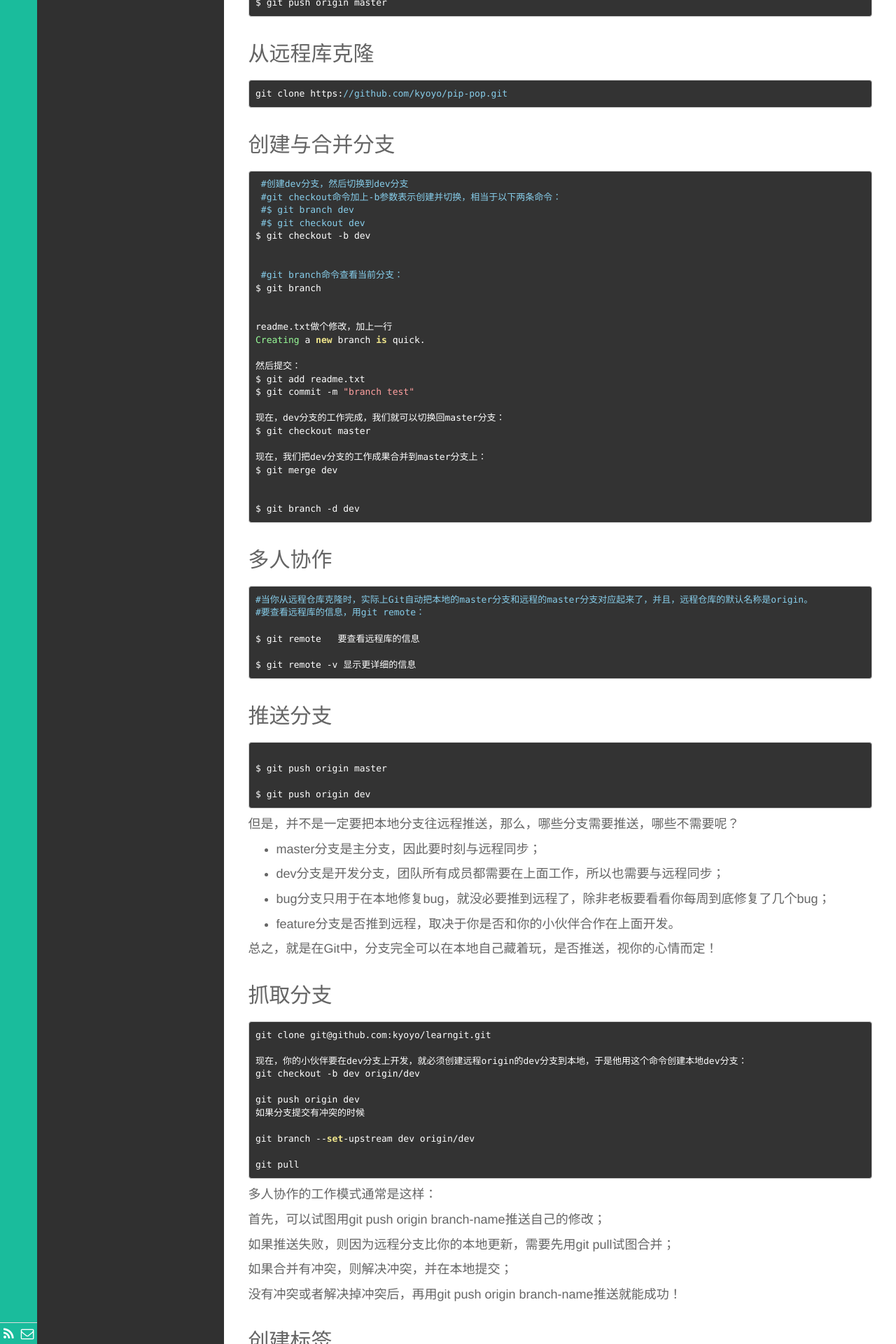
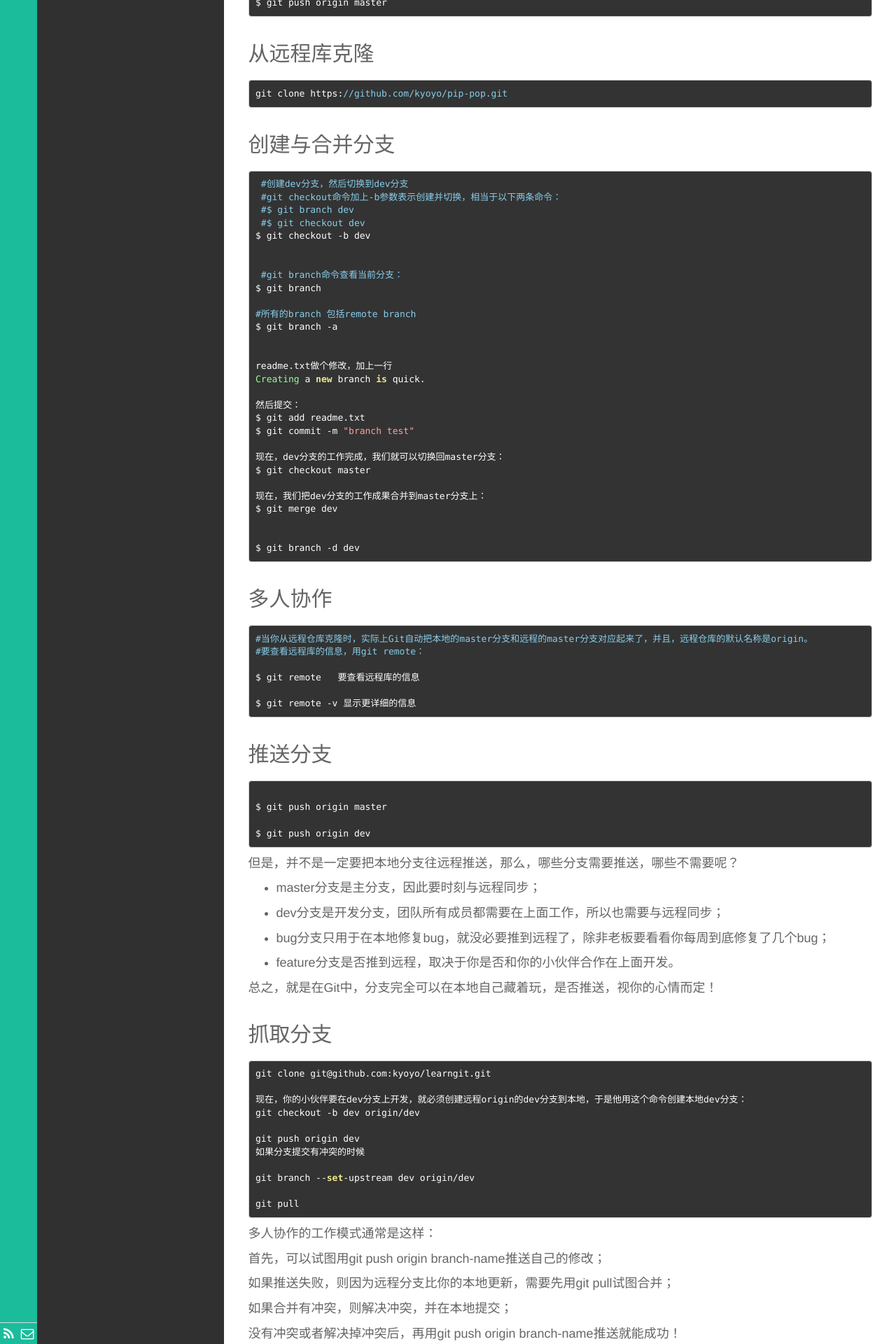
Before and after one commit to kyoyo/kyoyo.github.io, a Jekyll site: the page built from _posts/常用/2017-07-26-Git.md, in a window 1280 px wide. Shown: the part 3080-5000 px from the top of the page at 70% size. Built offline with Jekyll 4.4.1, drawn with Linux system fonts in a browser that asks for light colours; Markdown is read by kramdown in place of the engine named in the settings.

Commit message:
Update 2017-07-26-Git.md

```diff
--- a/_posts/常用/2017-07-26-Git.md
+++ b/_posts/常用/2017-07-26-Git.md
@@ -163,6 +163,9 @@ $ git checkout -b dev
  #git branch命令查看当前分支：
 $ git branch
 
+#所有的branch 包括remote branch
+$ git branch -a
+
 
 readme.txt做个修改，加上一行
 Creating a new branch is quick.
```
